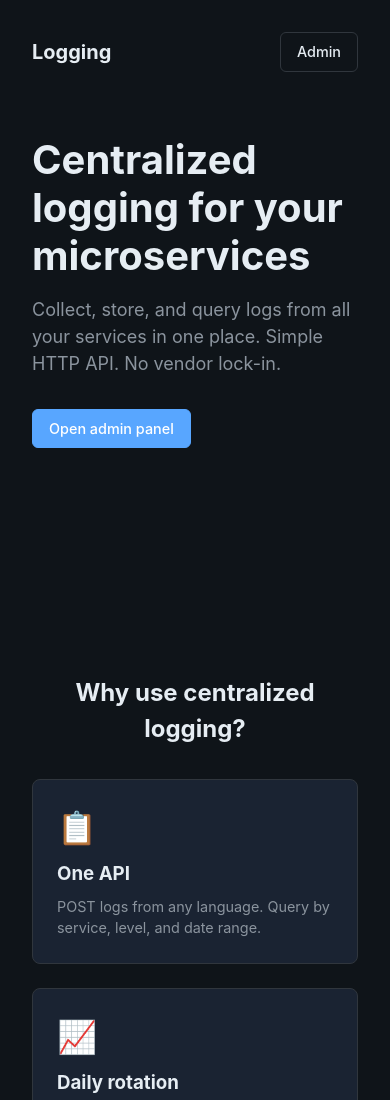
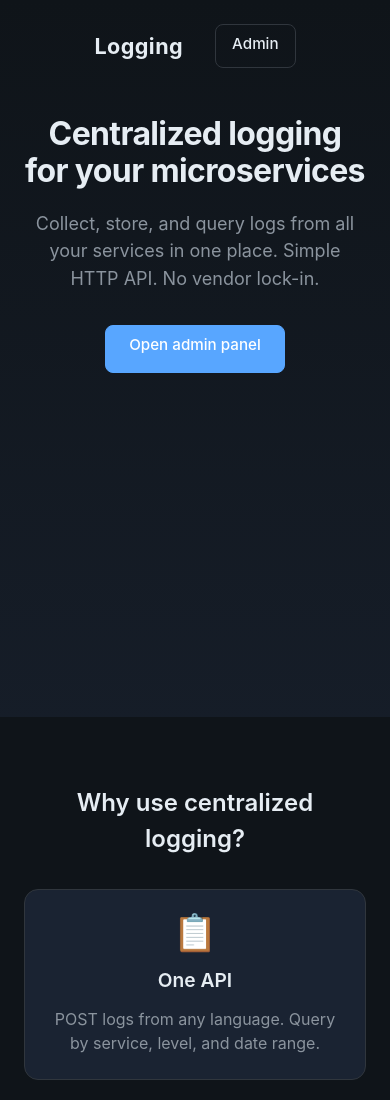
Before and after one commit to speakASAP/logging-microservice, a website: page web/index.html in a window 390 px wide. Shown: the top 1100 px of the page. Drawn offline with Linux system fonts and the light colour scheme.

Commit message:
refactor: improve UI and documentation for logging microservice
Enhanced the web UI by updating HTML and CSS for better responsiveness and visual appeal, including improved button styles and layout adjustments. Updated the .env.example file to clarify port configuration and added references to the README for better guidance on setting up the environment. These changes aim to provide a more user-friendly experience and clearer documentation for developers.

```diff
--- a/web/css/style.css
+++ b/web/css/style.css
@@ -35,19 +35,34 @@ a:hover {
   color: var(--accent-hover);
 }
 
-/* Landing */
+/* Landing – modern, centered, mobile-first */
+.landing {
+  font-size: clamp(1rem, 2.5vw, 1.125rem);
+}
+
 .landing .hero {
-  min-height: 70vh;
-  padding: 2rem;
+  min-height: min(85vh, 720px);
+  padding: clamp(1.5rem, 5vw, 3rem);
   display: flex;
   flex-direction: column;
+  align-items: center;
+  text-align: center;
+  background: linear-gradient(180deg, var(--bg) 0%, rgba(26, 35, 50, 0.6) 100%);
 }
 
 .nav {
   display: flex;
   justify-content: space-between;
   align-items: center;
-  margin-bottom: 4rem;
+  margin-bottom: 2rem;
+  width: 100%;
+  max-width: 1100px;
+}
+
+.nav--landing {
+  justify-content: center;
+  gap: 2rem;
+  margin-bottom: clamp(3rem, 8vw, 5rem);
 }
 
 .logo {
@@ -55,90 +70,142 @@ a:hover {
   font-size: 1.25rem;
 }
 
-.hero-content {
-  max-width: 640px;
+.logo--landing {
+  font-size: clamp(1.35rem, 4vw, 1.6rem);
+  letter-spacing: 0.02em;
 }
 
-.hero-content h1 {
-  font-size: 2.5rem;
-  margin: 0 0 1rem;
-  line-height: 1.2;
+.hero-content {
+  max-width: 720px;
+  margin: 0 auto;
+}
+
+.hero-title {
+  font-size: clamp(2rem, 6vw, 3.25rem);
+  font-weight: 700;
+  margin: 0 0 1.25rem;
+  line-height: 1.15;
+  letter-spacing: -0.02em;
 }
 
 .lead {
-  font-size: 1.125rem;
+  font-size: clamp(1.125rem, 2.5vw, 1.35rem);
   color: var(--text-muted);
   margin: 0 0 2rem;
+  line-height: 1.55;
+  max-width: 560px;
+  margin-left: auto;
+  margin-right: auto;
+}
+
+.btn--cta {
+  padding: clamp(0.75rem, 2vw, 1rem) clamp(1.5rem, 4vw, 2rem);
+  font-size: clamp(1rem, 2.5vw, 1.125rem);
+  border-radius: 12px;
+  min-height: 48px;
+  min-width: 180px;
+  display: inline-flex;
+  align-items: center;
+  justify-content: center;
+  transition: transform 0.15s ease, box-shadow 0.15s ease;
+}
+
+.btn--cta:hover {
+  transform: translateY(-2px);
+  box-shadow: 0 8px 24px rgba(88, 166, 255, 0.25);
+}
+
+.btn--nav {
+  min-height: 44px;
+  padding: 0.6rem 1.25rem;
+  font-size: 1rem;
+  border-radius: 10px;
 }
 
 .features {
-  padding: 4rem 2rem;
-  max-width: 960px;
+  padding: clamp(3rem, 8vw, 5rem) clamp(1.5rem, 5vw, 2rem);
+  max-width: 1100px;
   margin: 0 auto;
 }
 
-.features h2 {
+.features-title {
   text-align: center;
-  margin-bottom: 2rem;
+  margin-bottom: clamp(2rem, 5vw, 3rem);
+  font-size: clamp(1.5rem, 4vw, 2rem);
+  font-weight: 600;
 }
 
 .feature-grid {
   display: grid;
-  grid-template-columns: repeat(auto-fit, minmax(260px, 1fr));
-  gap: 1.5rem;
+  grid-template-columns: repeat(auto-fit, minmax(min(280px, 100%), 1fr));
+  gap: clamp(1.25rem, 4vw, 2rem);
 }
 
 .feature-card {
   background: var(--bg-card);
   border: 1px solid var(--border);
-  border-radius: 8px;
-  padding: 1.5rem;
+  border-radius: 14px;
+  padding: clamp(1.5rem, 4vw, 2rem);
+  text-align: center;
+  transition: border-color 0.2s ease, box-shadow 0.2s ease;
+}
+
+.feature-card:hover {
+  border-color: rgba(88, 166, 255, 0.3);
+  box-shadow: 0 8px 32px rgba(0, 0, 0, 0.2);
 }
 
 .feature-icon {
-  font-size: 2rem;
+  font-size: clamp(2.25rem, 5vw, 2.75rem);
   display: block;
-  margin-bottom: 0.5rem;
+  margin-bottom: 1rem;
+  line-height: 1;
 }
 
 .feature-card h3 {
-  margin: 0 0 0.5rem;
+  margin: 0 0 0.75rem;
+  font-size: clamp(1.2rem, 3vw, 1.4rem);
+  font-weight: 600;
 }
 
 .feature-card p {
   margin: 0;
   color: var(--text-muted);
-  font-size: 0.9rem;
+  font-size: clamp(1rem, 2vw, 1.1rem);
+  line-height: 1.5;
 }
 
 .cta {
   text-align: center;
-  padding: 3rem 2rem;
+  padding: clamp(2.5rem, 6vw, 4rem) clamp(1.5rem, 5vw, 2rem);
 }
 
-.cta p {
+.cta-text {
   color: var(--text-muted);
-  margin-bottom: 1rem;
+  margin-bottom: 1.5rem;
+  font-size: clamp(1.1rem, 2.5vw, 1.25rem);
+  line-height: 1.5;
 }
 
 .footer {
   text-align: center;
-  padding: 2rem;
+  padding: clamp(1.5rem, 4vw, 2.5rem);
   color: var(--text-muted);
-  font-size: 0.875rem;
+  font-size: clamp(0.9rem, 2vw, 1rem);
 }
 
 /* Buttons */
 .btn {
   display: inline-block;
   padding: 0.5rem 1rem;
-  border-radius: 6px;
-  font-size: 0.9rem;
+  border-radius: 8px;
+  font-size: 0.95rem;
   font-weight: 500;
   cursor: pointer;
   border: 1px solid var(--border);
   background: transparent;
   color: var(--text);
+  transition: color 0.15s ease, background 0.15s ease, border-color 0.15s ease;
 }
 
 .btn:hover {
--- a/web/index.html
+++ b/web/index.html
@@ -2,38 +2,38 @@
 <html lang="en">
 <head>
   <meta charset="UTF-8">
-  <meta name="viewport" content="width=device-width, initial-scale=1.0">
+  <meta name="viewport" content="width=device-width, initial-scale=1.0, viewport-fit=cover">
   <title>Centralized Logging Service | Statex</title>
   <link rel="stylesheet" href="/css/style.css">
 </head>
 <body class="landing">
   <header class="hero">
-    <nav class="nav">
-      <span class="logo">Logging</span>
-      <a href="/admin/" class="btn btn-outline">Admin</a>
+    <nav class="nav nav--landing">
+      <span class="logo logo--landing">Logging</span>
+      <a href="/admin/" class="btn btn-outline btn--nav">Admin</a>
     </nav>
     <div class="hero-content">
-      <h1>Centralized logging for your microservices</h1>
+      <h1 class="hero-title">Centralized logging for your microservices</h1>
       <p class="lead">Collect, store, and query logs from all your services in one place. Simple HTTP API. No vendor lock-in.</p>
-      <a href="/admin/" class="btn btn-primary">Open admin panel</a>
+      <a href="/admin/" class="btn btn-primary btn--cta">Open admin panel</a>
     </div>
   </header>
 
   <section class="features">
-    <h2>Why use centralized logging?</h2>
+    <h2 class="features-title">Why use centralized logging?</h2>
     <div class="feature-grid">
       <div class="feature-card">
-        <span class="feature-icon">&#128203;</span>
+        <span class="feature-icon" aria-hidden="true">&#128203;</span>
         <h3>One API</h3>
         <p>POST logs from any language. Query by service, level, and date range.</p>
       </div>
       <div class="feature-card">
-        <span class="feature-icon">&#128200;</span>
+        <span class="feature-icon" aria-hidden="true">&#128200;</span>
         <h3>Daily rotation</h3>
         <p>File-based storage with configurable rotation. JSON and human-readable formats.</p>
       </div>
       <div class="feature-card">
-        <span class="feature-icon">&#9881;</span>
+        <span class="feature-icon" aria-hidden="true">&#9881;</span>
         <h3>Self-hosted</h3>
         <p>Deploy on your domain. Works with Docker and nginx. No SaaS dependency.</p>
       </div>
@@ -41,8 +41,8 @@
   </section>
 
   <section class="cta">
-    <p>Integrate in minutes. Use the same DOMAIN for API and admin.</p>
-    <a href="/admin/" class="btn btn-primary">Get started</a>
+    <p class="cta-text">Integrate in minutes. Use the same DOMAIN for API and admin.</p>
+    <a href="/admin/" class="btn btn-primary btn--cta">Get started</a>
   </section>
 
   <footer class="footer">
```
Also changed, not shown: README.md, 1 other file.
